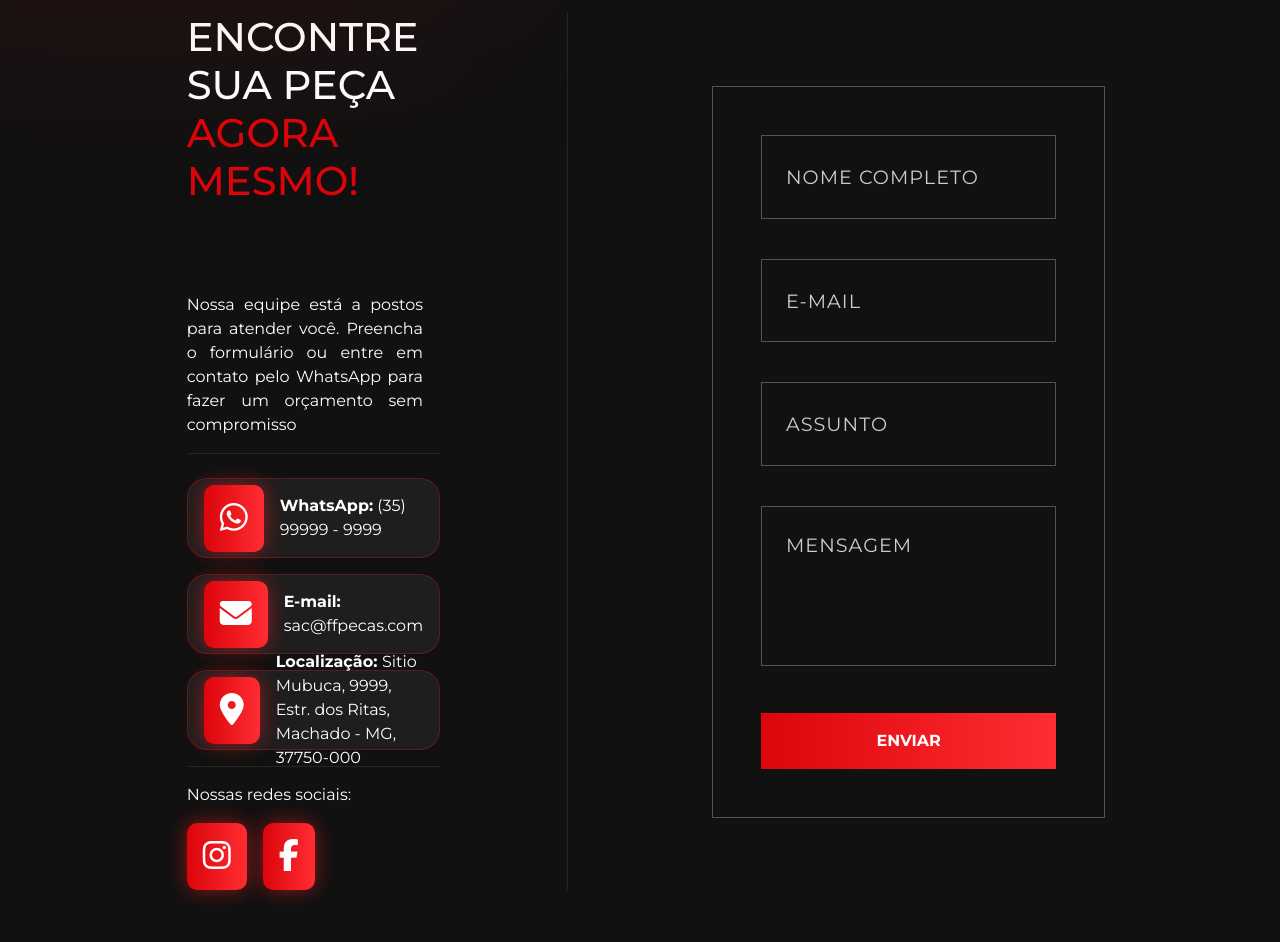
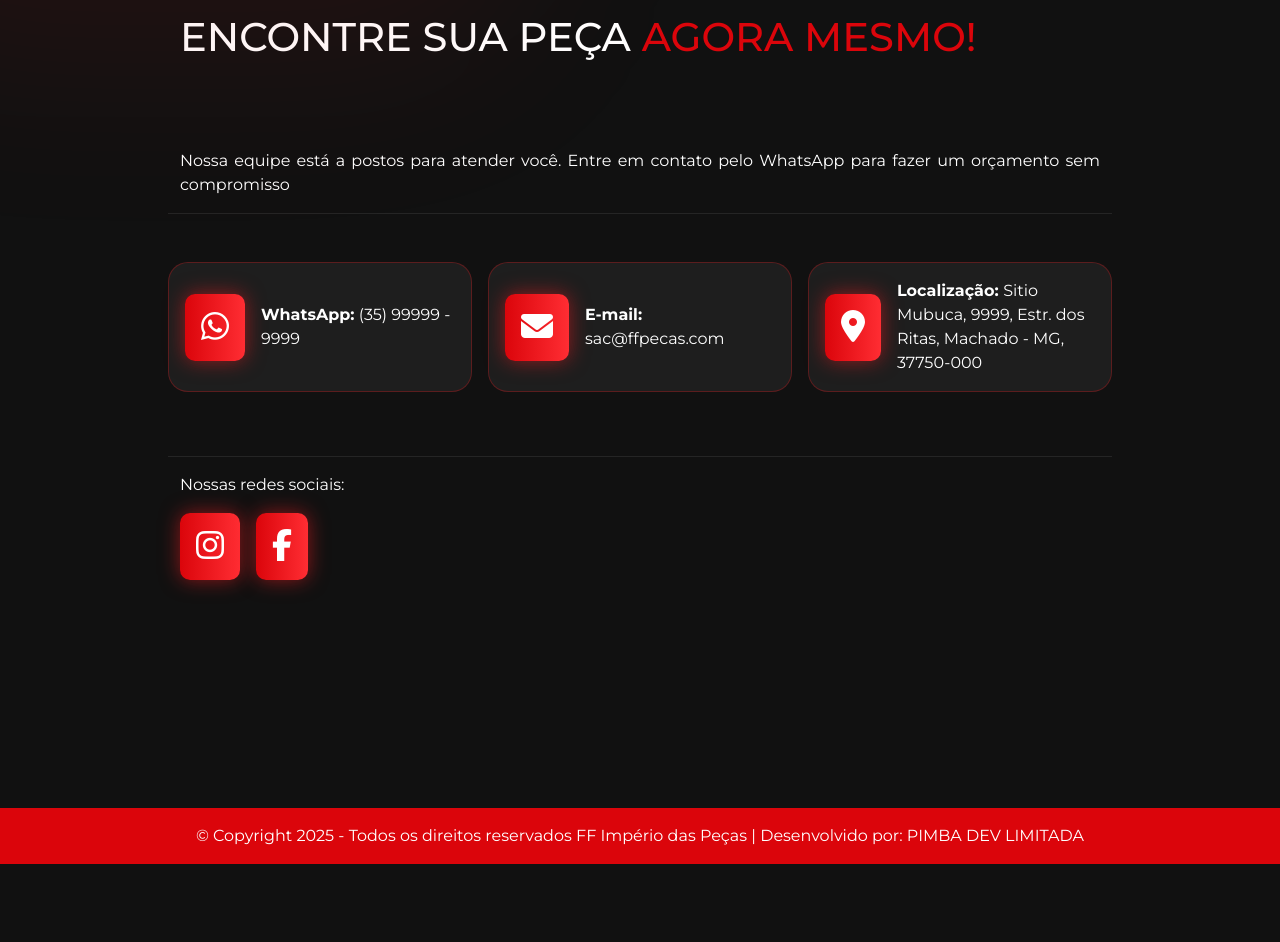
Before and after one commit to AlissonHenSantos/FF-Imperio-pecas, a plain HTML site: page index.html in a window 1280 px wide. Shown: the part 5640-6582 px from the top of the page. After the commit the page ends 6504 px from the top, so only its background shows below. Drawn offline with nearby package versions, Linux system fonts and the light colour scheme; a web font is replaced by a local one.

Commit message:
reafactor: sessao contato

```diff
--- a/index.html
+++ b/index.html
@@ -215,7 +215,7 @@
                     <div class="mais-completa-text col-5">
                         <span class="btn-sobre-nos">A MAIS COMPLETA</span>
 
-                        <h1 class="title-beneficios">
+                        <h1 class="title-beneficios py-5">
                             Tudo o que o <span>seu carro precisa</span>, em um só lugar
                         </h1>
                         <div class="mais-completa-conteudo row">
@@ -253,27 +253,29 @@
             </div>
         </section>
 
-        <section class="fale-conosco pt-5  row">
+        <section class="fale-conosco pt-5">
 
-            <div class="col-12 col-sm-5 fale-conosco-text">
-                <h1 class="title-beneficios">encontre sua peça <br><span>agora mesmo!</span></h1>
-                <p>
-                    Nossa equipe está a postos para atender você. Preencha o formulário ou entre em contato pelo
+            <div class="fale-conosco-text">
+              <div class=" justify-content-center">
+                  <h1 class="title-beneficios">encontre sua peça  <span> agora mesmo!</span></h1>
+                <p >
+                    Nossa equipe está a postos para atender você. Entre em contato pelo
                     WhatsApp para fazer um orçamento sem compromisso
                 </p>
-                <div class="informacoes">
-                    <div>
+              </div>
+                <div class="informacoes py-5 d-flex row">
+                    <div class=" col-12 col-sm">
                         <div class="info-item">
                             <i class="fa-brands fa-whatsapp"></i>
                         </div>
                         <span> <strong>WhatsApp:</strong> (35) 99999 - 9999 </span>
                     </div>
-                    <div>
+                    <div  class=" col-12 col-sm">
                         <div class="info-item">
                             <i class="fa-solid fa-envelope"></i>
                         </div><span><strong>E-mail:</strong> sac@ffpecas.com </span>
                     </div>
-                    <div>
+                    <div  class=" col-12 col-sm">
                         <div class="info-item"><i class="fa fa-map-marker"></i></div><span> <strong>Localização:
                             </strong>Sitio Mubuca, 9999, Estr. dos Ritas, Machado - MG, 37750-000</span>
                     </div>
@@ -292,20 +294,6 @@
                     </div>
                 </div>
             </div>
-            <div class=" col-12  col-sm-5 d-flex justify-content-center form-contact">
-                <form action="">
-                    <div>
-                        <input type="text" placeholder="NOME COMPLETO">
-
-                        <input type="text" placeholder="E-MAIL">
-
-                        <input type="text" placeholder="ASSUNTO">
-
-                        <textarea name="" id="" placeholder="MENSAGEM"></textarea>
-                        <button type="submit" class="btn-form">ENVIAR</button>
-                    </div>
-                </form>
-            </div>
             <div class="blur-vermelho"></div>
         </section>
     </main>
--- a/styles.css
+++ b/styles.css
@@ -660,6 +660,7 @@ main {
 }
 
 .fale-conosco {
+    display: flex;
     justify-content: center;
     align-items: center;
     color: var(--ff-branco);
@@ -670,9 +671,6 @@ main {
     align-items: start;
     flex-direction: column;
     justify-content: center;
-    border-right: 1px solid rgba(217, 217, 217, 0.10);
-    margin-right: 9rem;
-    padding-right: 9rem;
 }
 
 .fale-conosco-text p {
@@ -683,12 +681,14 @@ main {
     border-bottom: 1px solid rgba(217, 217, 217, 0.10);
     border-top: 1px solid rgba(217, 217, 217, 0.10);
     padding: 1.5rem 0 0 0;
+    display: flex;
+    gap: 1rem;
+    justify-content: space-between;
 }
 
 .informacoes>div {
     color: var(--ff-branco);
     margin-bottom: 1rem;
-    height: 5rem;
     padding: 1rem;
     display: flex;
     align-items: center;
@@ -717,9 +717,6 @@ main {
 
 @media (max-width: 768px) {
 
-    .informacoes>div {
-        width: 90%;
-    }
 
     .fale-conosco-text {
         border-right: none;
@@ -732,22 +729,21 @@ main {
         font-size: 1rem;
         color: white;
     }
-    .form-contact{
+
+    .form-contact {
         padding: 1rem;
         width: 90%;
     }
-    .fale-conosco-text{
+
+    .fale-conosco-text {
         width: 90%;
     }
-    .informacoes > div{
-        width: 100%;
-    }
+
+
 
 }
 
-.informacoes > div{
-        width: 100%;
-    }
+
 input,
 textarea {
     border: 1px solid #535353;
@@ -814,7 +810,7 @@ textarea {
     transform: translateX(-50%);
     width: 100vw;
     height: 100%;
-    background: url(assets/desktop/luzes-da-frente-carro-a-noite-na-estrada2.png) center/cover no-repeat;
+    background: url(assets/desktop/carro-mais-completa.png) center/cover no-repeat;
     filter: blur(16px);
 
     z-index: -1;
```
